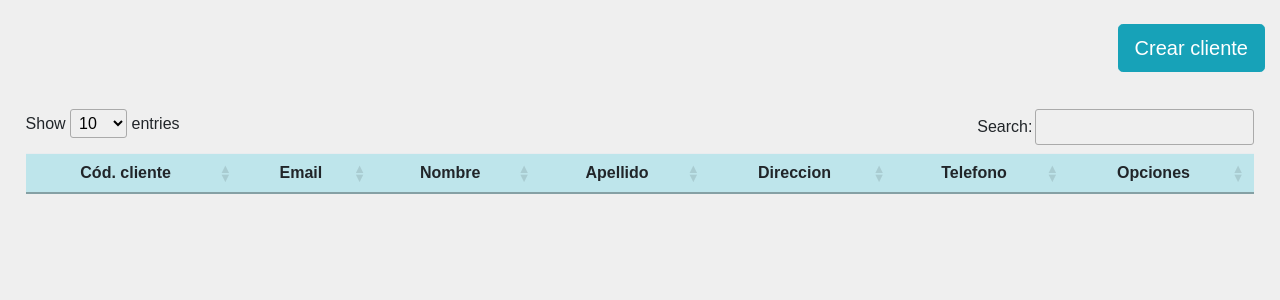
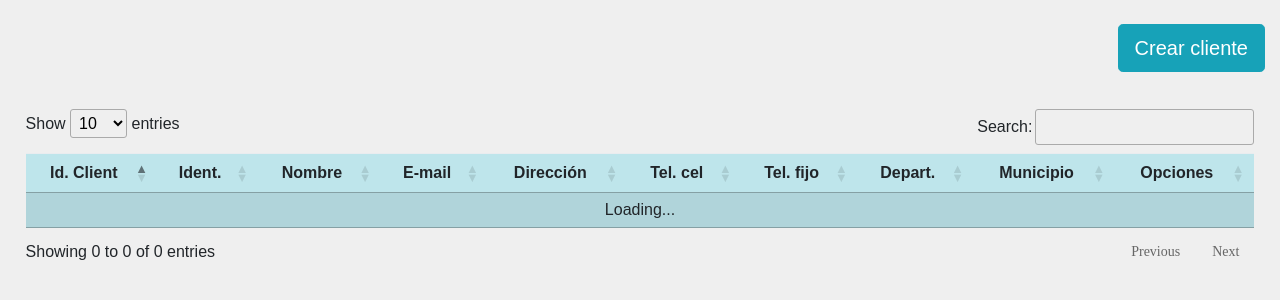
Before and after one commit to sebasgarci99dev/ferreApp, a PHP site: template vistas/adminClientes/adminClientes.php in a window 1280 px wide. Shown: the part 60-360 px from the top of the page. Run offline with PHP 8.4, Linux system fonts and the light colour scheme; the template is opened without the code that fills it, so the values that code supplies are empty; the visitor is signed in with stand-in values (Sample User, id 1); some libraries are stand-ins or nearby versions; some web fonts are replaced.

Commit message:
CRUD Clientes
v1.0.9

```diff
--- /dev/null
+++ b/server/Clases/cargarClientes.php
@@ -0,0 +1,41 @@
+<?php
+	// Inactivación de mensajes de PHP
+	error_reporting(E_ALL);
+    ini_set('display_errors', false);
+    ini_set('display_startup_errors', false);
+    ini_set('max_execution_time', 0);
+
+    // Llamamos a la conexion
+	require_once('conexion.php');
+
+	// Consulta a la BD
+	$consulta = "
+		SELECT
+			cl.idCliente,
+			cl.codigo,
+			CONCAT(
+				nombres, ' ', apellidos
+			) AS nombre,
+			cl.email,
+			cl.direccion,
+			cl.telefono_cel,
+			cl.telefono_fijo,
+			d.dep_nombre,
+			m.mun_nombre
+		FROM clientes cl
+		JOIN departamentos d
+			ON d.id = cl.idDepto
+		JOIN municipios m
+			ON m.id = cl.idMunicipio
+		WHERE cl.estado = 0;";
+	$resultado = mysqli_query($conexion, $consulta) or die('no se consulto el usuario');
+
+	// Recorremos a los usuarios
+	while($data = mysqli_fetch_assoc($resultado)) {
+		$datos["data"][] = $data;
+	}
+
+	// Retornamos la info a la tabla
+	echo json_encode($datos);
+
+?>
--- a/vistas/adminClientes/adminClientes.php
+++ b/vistas/adminClientes/adminClientes.php
@@ -91,12 +91,15 @@
 		<table id="tablaClientes" class="display table table-info table-striped dt-responsive nowrap" style="width:100%">
 	        <thead>
 	            <tr>
-	                <th>Cód. cliente</th>
-					<th>Email</th>
+	            	<th>Id. Client</th>
+	                <th>Ident.</th>
 					<th>Nombre</th>
-					<th>Apellido</th>
-					<th>Direccion</th>
-					<th>Telefono</th>
+					<th>E-mail</th>
+					<th>Dirección</th>
+					<th>Tel. cel</th>
+					<th>Tel. fijo</th>
+					<th>Depart.</th>
+					<th>Municipio</th>
 					<th>Opciones</th>
 	            </tr>
 	        </thead>
--- a/vistas/adminClientes/index.js
+++ b/vistas/adminClientes/index.js
@@ -11,26 +11,30 @@ $(document).ready(function() {
 
 // Evento para crear un Cliente
 $("#btnRegistrarCliente").on("click", function(e) {
-	var email 			= $("#email").val();
-	var pass 			= $("#pass").val();
-	var nombre 			= $("#nombre").val();
-	var apellido 		= $("#apellido").val();
-	var direccion 		= $("#direccion").val();
-	var telefono 		= $("#telefono").val();
-	var tipoCliente 	= $("#tipoCliente").val();
+	var codigo 		= 	$("#codigo").val();
+	var nombre 		= 	$("#nombre").val();
+	var apellido 	= 	$("#apellido").val();
+	var direccion 	= 	$("#direccion").val();
+	var tel_fijo 	= 	$("#tel_fijo").val();
+	var tel_cel 	= 	$("#tel_cel").val();
+	var email 		= 	$("#email").val();
+	var selectDepto = 	$("#selectDepto").selectpicker('val');
+	var selectMunic = 	$("#selectMunic").selectpicker('val');
 
 	var data = new FormData();
-	data.append('email', email);
-	data.append('pass', pass);
+	data.append('codigo', codigo);
 	data.append('nombre', nombre);
 	data.append('apellido', apellido);
 	data.append('direccion', direccion);
-	data.append('telefono', telefono);
-	data.append('tipoCliente', tipoCliente);
+	data.append('tel_fijo', tel_fijo);
+	data.append('tel_cel', tel_cel);
+	data.append('email', email);
+	data.append('selectDepto', selectDepto);
+	data.append('selectMunic', selectMunic);
 
 	// Servicio web
     var solicitud = new XMLHttpRequest();
-    solicitud.open("POST", "../../server/Clases/registro.php", true);
+    solicitud.open("POST", "../../server/Clases/registroCliente.php", true);
     solicitud.send(data);
 
     solicitud.onreadystatechange = function() {
@@ -73,7 +77,7 @@ $("#modalCliente").on("hidden.bs.modal", function (e) {
 });
 
 // Funcion para editar Cliente
-$(document).on('click', '.editarCliente', function() {
+$(document).on('click', '.editarCliente', function(e) {
 
 	idCliente = $(this).data('id');
 	console.log(idCliente);
@@ -88,20 +92,28 @@ $(document).on('click', '.editarCliente', function() {
 
     solicitud.onreadystatechange = function() {
         if(solicitud.readyState == 4) {
-        	var Cliente = JSON.parse(solicitud.responseText);
+        	var cliente = JSON.parse(solicitud.responseText);
 
-        	$("#email").val(Cliente.Email);
-			$("#nombre").val(Cliente.Nombre);
-			$("#apellido").val(Cliente.Apellido);
-			$("#direccion").val(Cliente.Direccion);
-			$("#telefono").val(Cliente.Telefono);
+        	$("#codigo").val(cliente.codigo);
+			$("#nombre").val(cliente.nombres);
+			$("#apellido").val(cliente.apellidos);
+			$("#direccion").val(cliente.direccion);
+			$("#tel_fijo").val(cliente.telefono_fijo);
+			$("#tel_cel").val(cliente.telefono_cel);
+			$("#email").val(cliente.email);
 
-			$("#pass").addClass('d-none');
-			$("#tipoCliente").addClass('d-none');
+			$("#selectDepto").selectpicker('val', cliente.idDepto);
+			e.stopPropagation();
+
+			cargarSelectMunic(cliente.idDepto, function() {
+				$("#selectMunic").selectpicker('val', cliente.idMun);
+			});
+
 			$("#btnRegistrarCliente").addClass('d-none');
 			$(".tituloModalCrear").addClass('d-none');
 			$(".tituloModalEditar").removeClass('d-none');
 			$("#btnEditarCliente").removeClass('d-none');
+
 
 			$("#modalCliente").modal('show')
         }
@@ -110,19 +122,27 @@ $(document).on('click', '.editarCliente', function() {
 
 // Evento para editar el Cliente
 $("#btnEditarCliente").on("click", function(e) {
-	var email 			= $("#email").val();
-	var nombre 			= $("#nombre").val();
-	var apellido 		= $("#apellido").val();
-	var direccion 		= $("#direccion").val();
-	var telefono 		= $("#telefono").val();
+	var codigo 		= 	$("#codigo").val();
+	var nombre 		= 	$("#nombre").val();
+	var apellido 	= 	$("#apellido").val();
+	var direccion 	= 	$("#direccion").val();
+	var tel_fijo 	= 	$("#tel_fijo").val();
+	var tel_cel 	= 	$("#tel_cel").val();
+	var email 		= 	$("#email").val();
+	var selectDepto = 	$("#selectDepto").selectpicker('val');
+	var selectMunic = 	$("#selectMunic").selectpicker('val');
 
 	var data = new FormData();
 	data.append('idCliente', idCliente);
-	data.append('email', email);
+	data.append('codigo', codigo);
 	data.append('nombre', nombre);
 	data.append('apellido', apellido);
 	data.append('direccion', direccion);
-	data.append('telefono', telefono);
+	data.append('tel_fijo', tel_fijo);
+	data.append('tel_cel', tel_cel);
+	data.append('email', email);
+	data.append('selectDepto', selectDepto);
+	data.append('selectMunic', selectMunic);
 
 	// Servicio web
     var solicitud = new XMLHttpRequest();
@@ -220,20 +240,20 @@ function iniciarTablaClientes(callback) {
     		"url" : "../../server/Clases/cargarClientes.php"
     	},
         "columns": [
-            {"data" : "idCliente"},
-			{"data" : "Email"},
-			{"data" : "Nombre"},
-			{"data" : "Apellido"},
-			{"data" : "Direccion"},
-			{"data" : "Telefono"},
-			{"data" : "tipoCliente"},
+        	{"data"	: "idCliente"},
+            {"data" : "codigo"},
+			{"data" : "nombre"},
+			{"data" : "email"},
+			{"data" : "direccion"},
+			{"data" : "telefono_cel"},
+			{"data" : "telefono_fijo"},
+			{"data" : "dep_nombre"},
+			{"data" : "mun_nombre"},
 			{"data"	: "idCliente",
 				render : function(data, type, row) {
-					var html = '<i id="editCliente" data-id='+data+' class="far fa-edit fa-2x editarCliente" ></i>';
+					var html = '<i data-id='+data+' class="far fa-edit fa-2x editarCliente" ></i>';
 						html += ' | '
 						html += '<i class="far fa-trash-alt fa-2x eliminarCliente" data-id='+data+'></i>'
-						html += ' | '
-						html += '<i class="fas fa-key fa-2x cambiarPass" data-id='+data+'></i>'
 					return html;
 				}
 			}
```
Also changed, not shown: server/Clases/cargarCliente.php (added, +39 -0 lines), server/Clases/editarCliente.php (added, +45 -0 lines), server/Clases/eliminarCliente.php (added, +28 -0 lines), server/Clases/registroCliente.php (added, +47 -0 lines), 1 other file.
